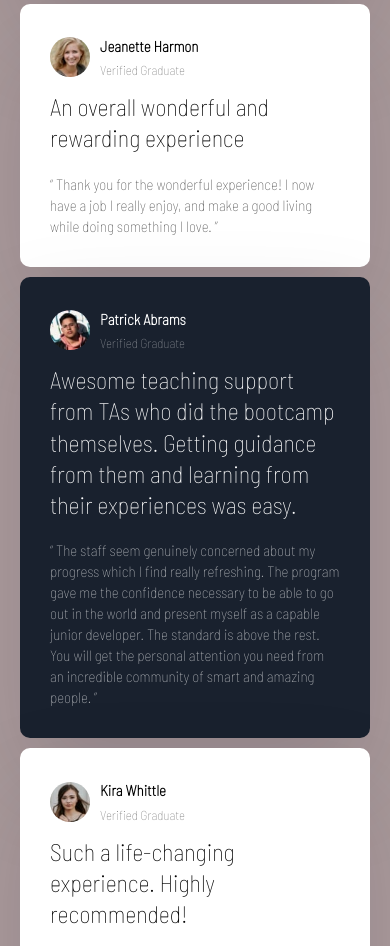
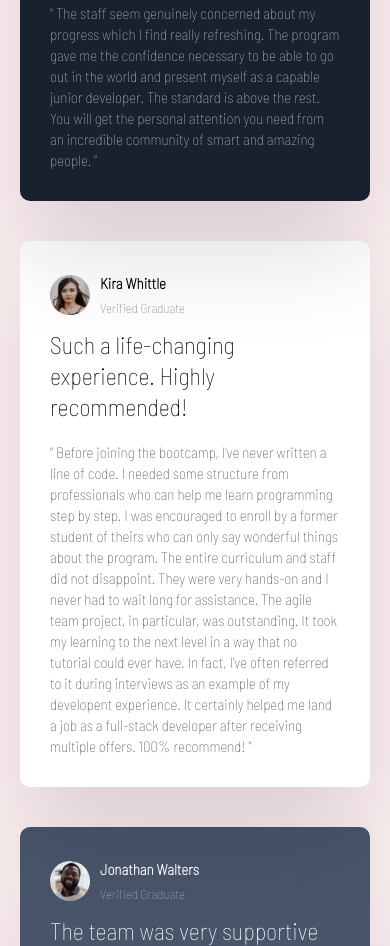
Before and after one commit to fathima-farhath/learning_grid, a plain HTML site: page testimonials-grid-section-main/index.html in a window 390 px wide. Shown: the part 934-1880 px from the top of the page. Drawn offline with Linux system fonts and the light colour scheme.

Commit message:
added the grid to the divisions and made some changes with the html file and added media query.

```diff
--- a/testimonials-grid-section-main/index.html
+++ b/testimonials-grid-section-main/index.html
@@ -57,6 +57,27 @@
       for a big company. This was one of the best investments I’ve made in myself. ”
     </p>
   </div>
+  <div class="card">
+    <header class="card__header">
+      <img src="images/image-kira.jpg" alt="" class="card__img">
+      <div>
+        <h3> Kira Whittle</h3>
+        <p>  Verified Graduate</p>
+      </div>
+    </header>
+    <p class="card__lead">
+      Such a life-changing experience. Highly recommended!
+    </p>
+    <p class="card__quote">
+      “ Before joining the bootcamp, I’ve never written a line of code. I needed some structure from
+  professionals who can help me learn programming step by step. I was encouraged to enroll by a former
+  student of theirs who can only say wonderful things about the program. The entire curriculum and staff
+  did not disappoint. They were very hands-on and I never had to wait long for assistance. The agile team
+  project, in particular, was outstanding. It took my learning to the next level in a way that no tutorial
+  could ever have. In fact, I’ve often referred to it during interviews as an example of my developent
+  experience. It certainly helped me land a job as a full-stack developer after receiving multiple offers.
+  100% recommend! ”</p>
+  </div>
   <div class="card ">
     <header class="card__header">
       <img src="images/image-jeanette.jpg" alt="" class="card__img">
@@ -93,27 +114,7 @@
   an incredible community of smart and amazing people. ”
 </p>
   </div>
-  <div class="card ">
-    <header class="card__header">
-      <img src="images/image-kira.jpg" alt="" class="card__img">
-      <div>
-        <h3> Kira Whittle</h3>
-        <p>  Verified Graduate</p>
-      </div>
-    </header>
-    <p class="card__lead">
-      Such a life-changing experience. Highly recommended!
-    </p>
-    <p class="card__quote">
-      “ Before joining the bootcamp, I’ve never written a line of code. I needed some structure from
-  professionals who can help me learn programming step by step. I was encouraged to enroll by a former
-  student of theirs who can only say wonderful things about the program. The entire curriculum and staff
-  did not disappoint. They were very hands-on and I never had to wait long for assistance. The agile team
-  project, in particular, was outstanding. It took my learning to the next level in a way that no tutorial
-  could ever have. In fact, I’ve often referred to it during interviews as an example of my developent
-  experience. It certainly helped me land a job as a full-stack developer after receiving multiple offers.
-  100% recommend! ”</p>
-  </div>
+
  </div>
 <footer>
   <h3>Project from <a href="https://www.frontendmentor.io/challenges/testimonials-grid-section-Nnw6J7Un7">Frontend Mentor</a></h3>
--- a/testimonials-grid-section-main/style.css
+++ b/testimonials-grid-section-main/style.css
@@ -5,7 +5,7 @@
     box-sizing: border-box;
 }
 body{
-    background: #ac9c9c;
+    background: #fef1f1;
     font-family: 'Barlow Semi Condensed',sans-serif;
     line-height: 1.7;
     font-size: 13px;
@@ -14,6 +14,20 @@ body{
     max-width: 1440px;
     margin: 100px auto;
     padding: 20px;
+    display: grid;
+    grid-template-columns: repeat(4, 1fr);
+    gap: 30px;
+}
+.card:nth-of-type(1){
+    grid-column: 1/3;
+}
+.card:nth-of-type(5){
+
+    grid-column: 2/4;
+}
+.card:nth-of-type(3){
+    grid-column: 4;
+   grid-row: 1/3;
 }
 .card{
     background-color: #fff;
@@ -69,3 +83,22 @@ body{
 footer{
     text-align: center;
 }
+@media(max-width:768px){
+    .testimonials{
+        grid-template-columns: 1fr;
+        width: 100%;
+    }
+    .card:nth-of-type(1){
+        grid-column: 1/2;
+
+    }
+    .card:nth-of-type(5){
+
+        grid-column:1;
+        grid-row: 2/3;
+    }
+    .card:nth-of-type(3){
+        grid-column: 1;
+       grid-row: 3;
+    }
+}
```
